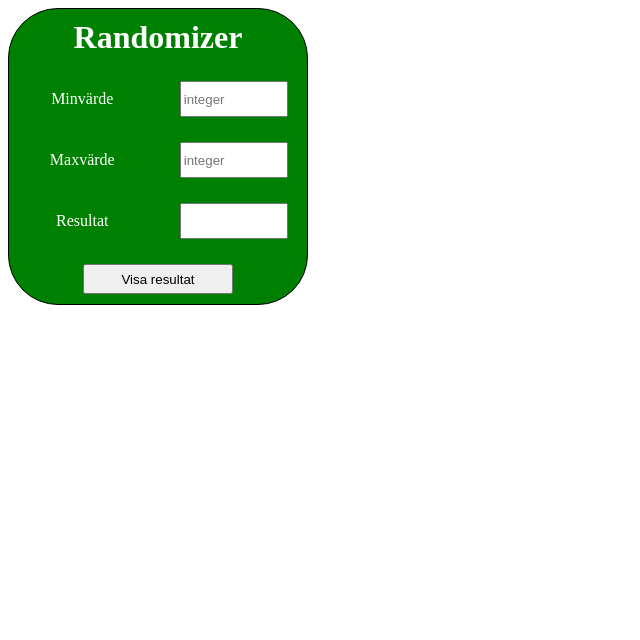
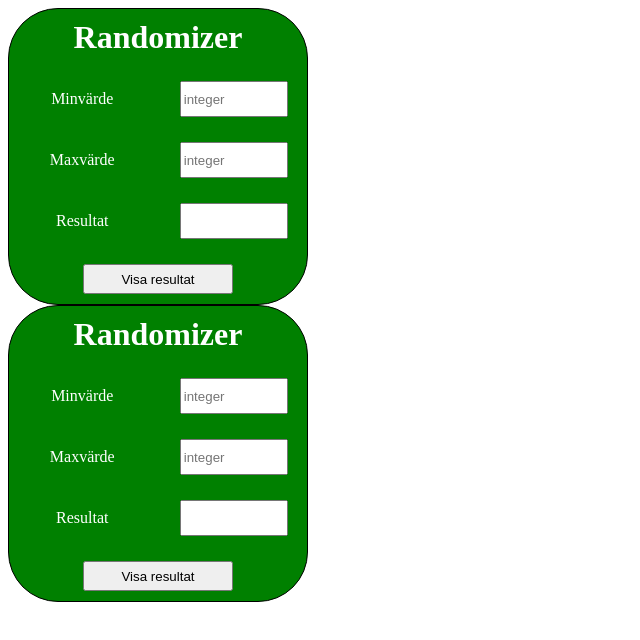
Before and after one commit to AN-Eriksson/webcomponents, a plain HTML site: page index.html in a window 1280 px wide. Shown: the whole page, without its empty margins (0-640 px from the left). Drawn offline with Linux system fonts and the light colour scheme.

Commit message:
Update test files

```diff
--- a/index.html
+++ b/index.html
@@ -4,6 +4,7 @@
     <meta charset="UTF-8">
     <meta name="viewport" content="width=device-width, initial-scale=1.0">
     <title>Playground</title>
+    <script type="module" src="./index.js"></script>
     <script type="module" src="./aer-randint/index.js"></script>
 </head>
 <body>
--- /dev/null
+++ b/index.js
@@ -0,0 +1,5 @@
+import './aer-randint/index.js'
+
+const aerRandintElement = document.createElement('aer-randint')
+
+document.body.appendChild(aerRandintElement)
```
